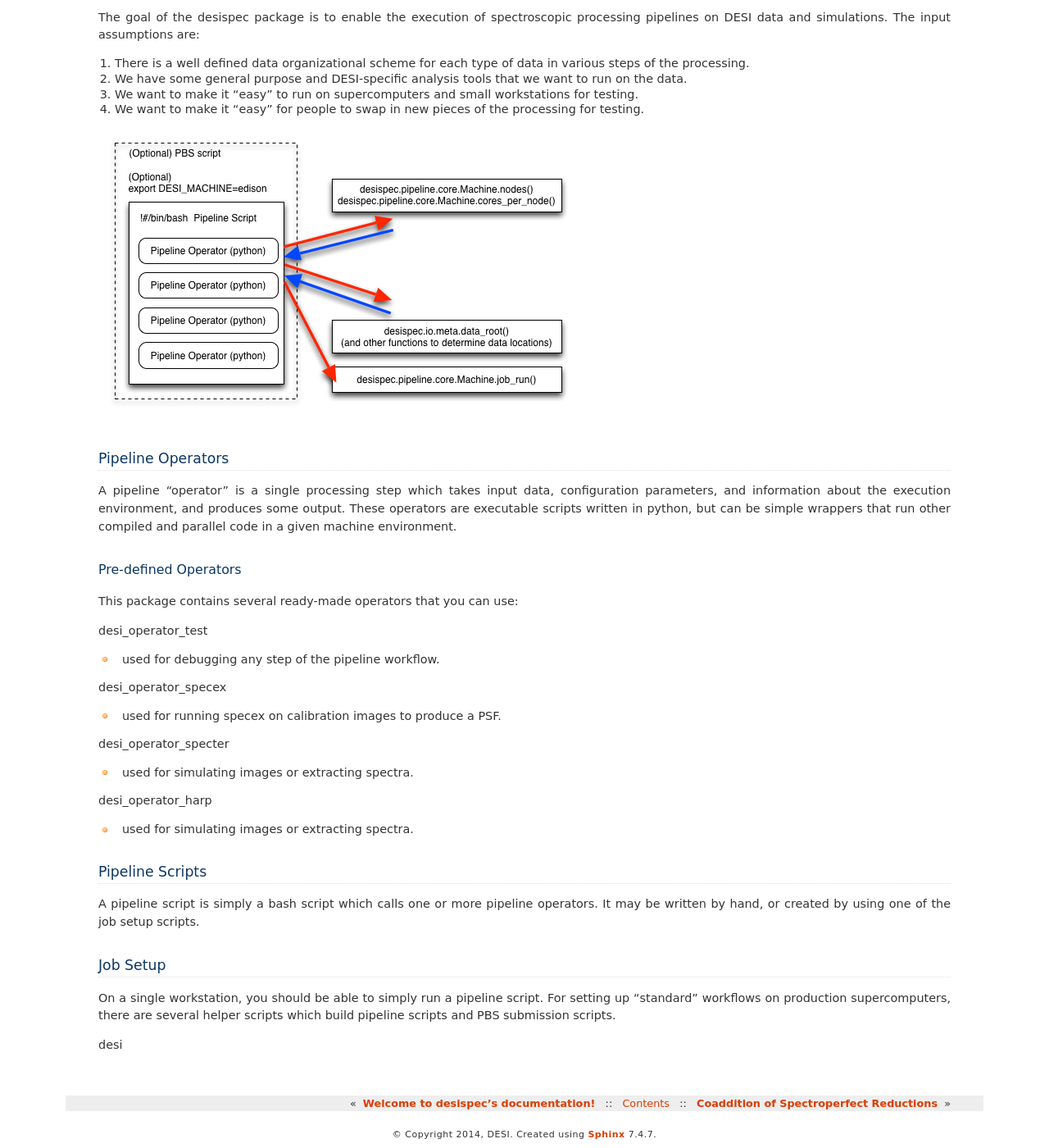
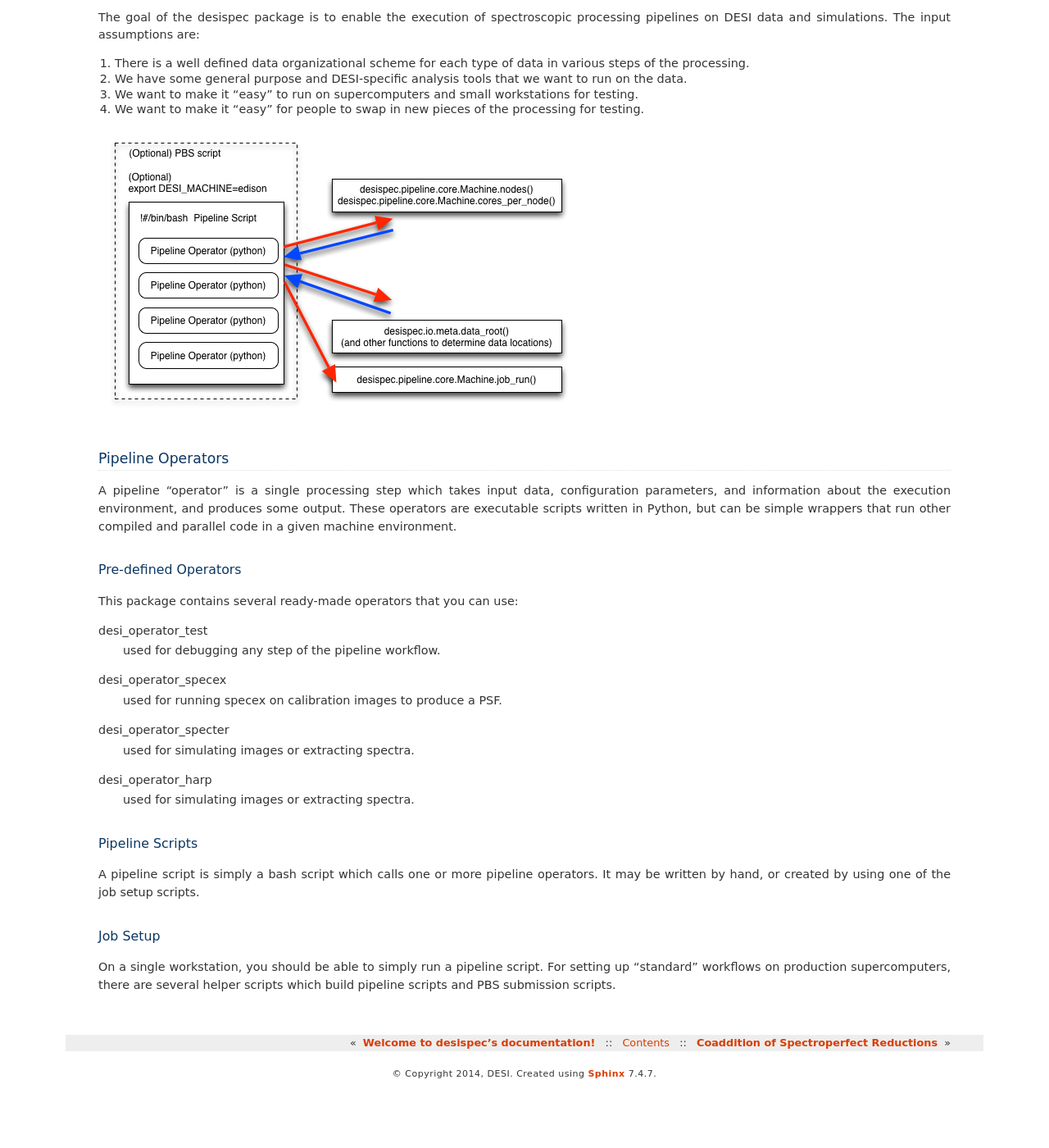
Before and after one commit to desihub/desispec, a Sphinx documentation site: the page built from doc/intro.rst, in a window 1280 px wide and 1400 px high, scrolled down 224 px. Shown: the whole window at 82% size. Built offline with Sphinx 7.4.7, drawn with Linux system fonts in a browser that asks for light colours; after the commit the page ends 1551 px from its top, so only the background shows below that.

Commit message:
clean up existing rst files

```diff
--- a/doc/intro.rst
+++ b/doc/intro.rst
@@ -1,60 +1,58 @@
-================
+==============
 Design and Use
-================
-
+==============
 
 Overall Design
-=================
+++++++++++++++
 
-The goal of the desispec package is to enable the execution of spectroscopic processing pipelines on DESI data and simulations.  The input assumptions are:
+The goal of the desispec package is to enable the execution of spectroscopic
+processing pipelines on DESI data and simulations.  The input assumptions are:
 
 1.  There is a well defined data organizational scheme for each type of data in various steps of the processing.
-
 2.  We have some general purpose and DESI-specific analysis tools that we want to run on the data.
-
 3.  We want to make it "easy" to run on supercomputers and small workstations for testing.
-
 4.  We want to make it "easy" for people to swap in new pieces of the processing for testing.
 
 .. image:: _static/pipeline_flow.png
 
 
 Pipeline Operators
-======================
+++++++++++++++++++
 
-A pipeline "operator" is a single processing step which takes input data, configuration parameters, and information about the execution environment, and produces some output.  These operators are executable scripts written in python, but can be simple wrappers that run other compiled and parallel code in a given machine environment.
+A pipeline "operator" is a single processing step which takes input data,
+configuration parameters, and information about the execution environment,
+and produces some output.  These operators are executable scripts written in
+Python, but can be simple wrappers that run other compiled and parallel code
+in a given machine environment.
 
 Pre-defined Operators
------------------------
+~~~~~~~~~~~~~~~~~~~~~
 
 This package contains several ready-made operators that you can use:
 
 desi_operator_test
-
-- used for debugging any step of the pipeline workflow.
+    used for debugging any step of the pipeline workflow.
 
 desi_operator_specex
-
-- used for running specex on calibration images to produce a PSF.
+    used for running specex on calibration images to produce a PSF.
 
 desi_operator_specter
-
-- used for simulating images or extracting spectra.
+    used for simulating images or extracting spectra.
 
 desi_operator_harp
-
-- used for simulating images or extracting spectra.
+    used for simulating images or extracting spectra.
 
 
 Pipeline Scripts
-====================
+~~~~~~~~~~~~~~~~
 
-A pipeline script is simply a bash script which calls one or more pipeline operators.  It may be written by hand, or created by using one of the job setup scripts.
-
+A pipeline script is simply a bash script which calls one or more pipeline
+operators. It may be written by hand, or created by using one of the job setup
+scripts.
 
 Job Setup
-==============
+~~~~~~~~~
 
-On a single workstation, you should be able to simply run a pipeline script.  For setting up "standard" workflows on production supercomputers, there are several helper scripts which build pipeline scripts and PBS submission scripts.
-
-desi
+On a single workstation, you should be able to simply run a pipeline script.
+For setting up "standard" workflows on production supercomputers, there are
+several helper scripts which build pipeline scripts and PBS submission scripts.
```
Also changed, not shown: doc/coadd.rst (+28 -18 lines), doc/index.rst (+9 -3 lines), doc/temp.rst (deleted, +0 -38 lines).
